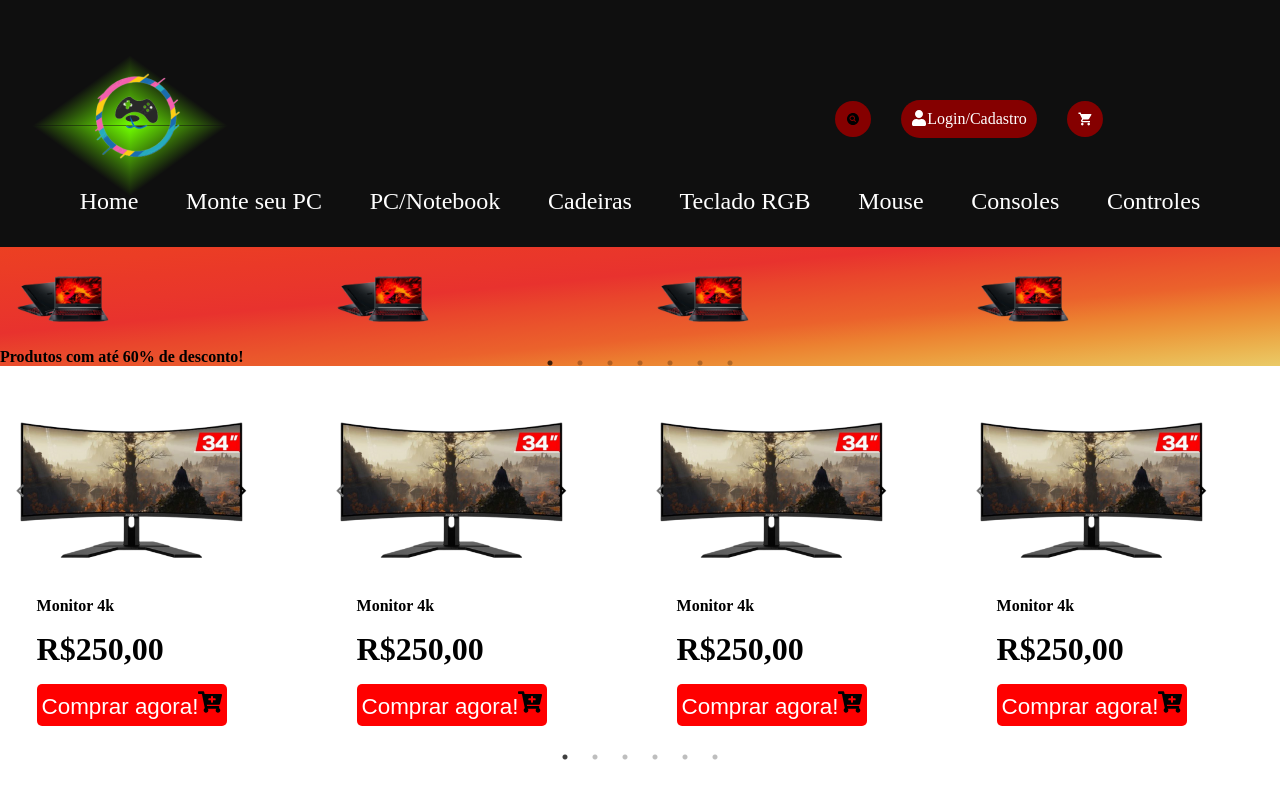
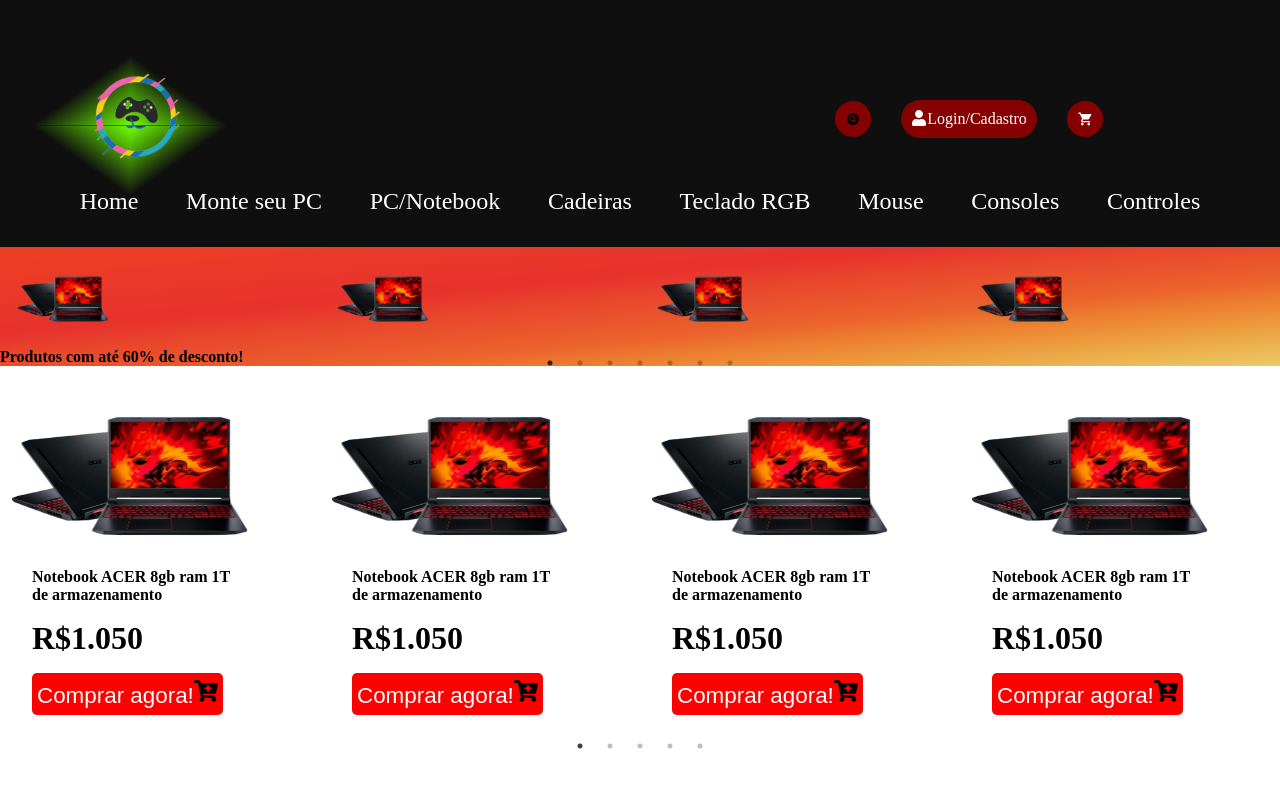
Before and after one commit to Jhaysavi/TechGamer, a React (Vite) app: page / in a window 1280 px wide. Shown: the top 800 px of the page. Built offline with nearby package versions, Linux system fonts and the light colour scheme.

Commit message:
Carousel de cards corrigido

```diff
--- a/package.json
+++ b/package.json
@@ -10,6 +10,7 @@
     "preview": "vite preview"
   },
   "dependencies": {
+    "prop-types": "^15.8.1",
     "react": "^18.2.0",
     "react-dom": "^18.2.0",
     "react-icons": "^4.12.0",
--- a/src/App.jsx
+++ b/src/App.jsx
@@ -18,53 +18,35 @@
   ];
 
   const cardLaptop = [
-    <Card
-      imagem="`assets/noetbookCarousel.png`"
-      descricao="Notebook ACER 8gb ram 1T de armazenamento"
-      preco="1.050"
-    />,
+    {
+      imagem:"assets/noetbookCarousel.png",
+      descricao:"Notebook ACER 8gb ram 1T de armazenamento",
+      preco:"1.050",
+    },
 
-    <Card
-      imagem="assets/noetbookCarousel.png"
-      descricao="Notebook ACER 8gb ram 1T de armazenamento"
-      preco="1.050"
-    />,
+    {
+      imagem:"assets/noetbookCarousel.png",
+      descricao:"Notebook ACER 8gb ram 1T de armazenamento",
+      preco:"1.050"
+    },
 
-    <Card
-      imagem="assets/noetbookCarousel.png"
-      descricao="Notebook ACER 8gb ram 1T de armazenamento"
-      preco="1.050"
-    />,
+    {
+      imagem:"assets/noetbookCarousel.png",
+      descricao:"Notebook ACER 8gb ram 1T de armazenamento",
+      preco:"1.050"
+    },
 
-    <Card
-      imagem="assets/noetbookCarousel.png"
-      descricao="Notebook ACER 8gb ram 1T de armazenamento"
-      preco="1.050"
-    />,
+    {
+      imagem:"assets/noetbookCarousel.png",
+      descricao:"Notebook ACER 8gb ram 1T de armazenamento",
+      preco:"1.050"
+    },
 
-    <Card
-      imagem="assets/noetbookCarousel.png"
-      descricao="Notebook ACER 8gb ram 1T de armazenamento"
-      preco="1.050"
-    />,
-
-    <Card
-      imagem="assets/noetbookCarousel.png"
-      descricao="Notebook ACER 8gb ram 1T de armazenamento"
-      preco="1.050"
-    />,
-
-    <Card
-      imagem="assets/noetbookCarousel.png"
-      descricao="Notebook ACER 8gb ram 1T de armazenamento"
-      preco="1.050"
-    />,
-
-    <Card
-      imagem="assets/noetbookCarousel.png"
-      descricao="Notebook ACER 8gb ram 1T de armazenamento"
-      preco="1.050"
-    />
+    {
+      imagem:"assets/noetbookCarousel.png",
+      descricao:"Notebook ACER 8gb ram 1T de armazenamento",
+      preco:"1.050"
+    },
   ]
 
   return (
@@ -73,7 +55,7 @@
       <CabecalhoHome />
       <Carousel images={images} />
 
-      <CarouselCards cards={cardLaptop} />
+      <CarouselCards backgroundColor="#0000" cardsDeProdutos={cardLaptop} />
       <Footer/>
 
     </>
--- a/src/Componentes/CarouselCards/index.jsx
+++ b/src/Componentes/CarouselCards/index.jsx
@@ -3,8 +3,9 @@
 import "/node_modules/slick-carousel/slick/slick.css";
 import "/node_modules/slick-carousel/slick/slick-theme.css";
 import Slider from 'react-slick';
+import PropTypes from 'prop-types';
 
-function CarouselCards() {
+function CarouselCards({ backgroundColor, cardsDeProdutos }) {
     const configuracoes = {
         dots: true,
         infinite: true,
@@ -20,69 +21,47 @@
                 },
             },
             {
-                breakpoint: 1024,
+                breakpoint: 486,
                 settings: {
-                    slidesToShow: 3,
-                    slidesToScroll: 3,
+                    slidesToShow: 1,
+                    slidesToScroll: 1,
                 },
             },
         ],
     };
 
     return (
-        <div >
+        <div style={backgroundColor={backgroundColor}}>
             <Slider {...configuracoes}>
-                <div key={1} className={styles.container} >
-                    <Card
-                        imagem="/assets/monitorCarousel.png"
-                        descricao="Monitor 4k"
-                        preco="250,00"
-                    />
-                </div>
+                {cardsDeProdutos.map((produto, index) => (
+                    <div key={index} className={styles.container} >
+                        <Card
+                            imagem={produto.imagem}
+                            descricao={produto.descricao}
+                            preco={produto.preco}
+                        />
+                    </div>
 
-                <div key={2} className={styles.container} >
-                    <Card
-                        imagem="/assets/monitorCarousel.png"
-                        descricao="Monitor 4k"
-                        preco="250,00"
-                    />
-                </div>
-
-                <div key={1} className={styles.container} >
-                    <Card
-                        imagem="/assets/monitorCarousel.png"
-                        descricao="Monitor 4k"
-                        preco="250,00"
-                    />
-                </div>
-
-                <div key={2} className={styles.container} >
-                    <Card
-                        imagem="/assets/monitorCarousel.png"
-                        descricao="Monitor 4k"
-                        preco="250,00"
-                    />
-                </div>
-
-                <div key={1} className={styles.container} >
-                    <Card
-                        imagem="/assets/monitorCarousel.png"
-                        descricao="Monitor 4k"
-                        preco="250,00"
-                    />
-                </div>
-
-                <div key={2} className={styles.container} >
-                    <Card
-                        imagem="/assets/monitorCarousel.png"
-                        descricao="Monitor 4k"
-                        preco="250,00"
-                    />
-                </div>
+                ))}
 
             </Slider>
         </div>
     );
 }
 
+CarouselCards.PropTypes={
+    backgroundColor: PropTypes.string,
+    cardsDeProdutos: PropTypes.arrayOf(
+        PropTypes.shape({
+            imagem: PropTypes.string.isRequired,
+            descricao: PropTypes.string.isRequired,
+            preco: PropTypes.string.isRequired,
+        })
+    ).isRequired,
+};
+
+CarouselCards.defaultProps = {
+    backgroundColor:'#ffff',
+};
+
 export default CarouselCards;
```
Also changed, not shown: 1 other file (tests, documents, lock files or other folders).
